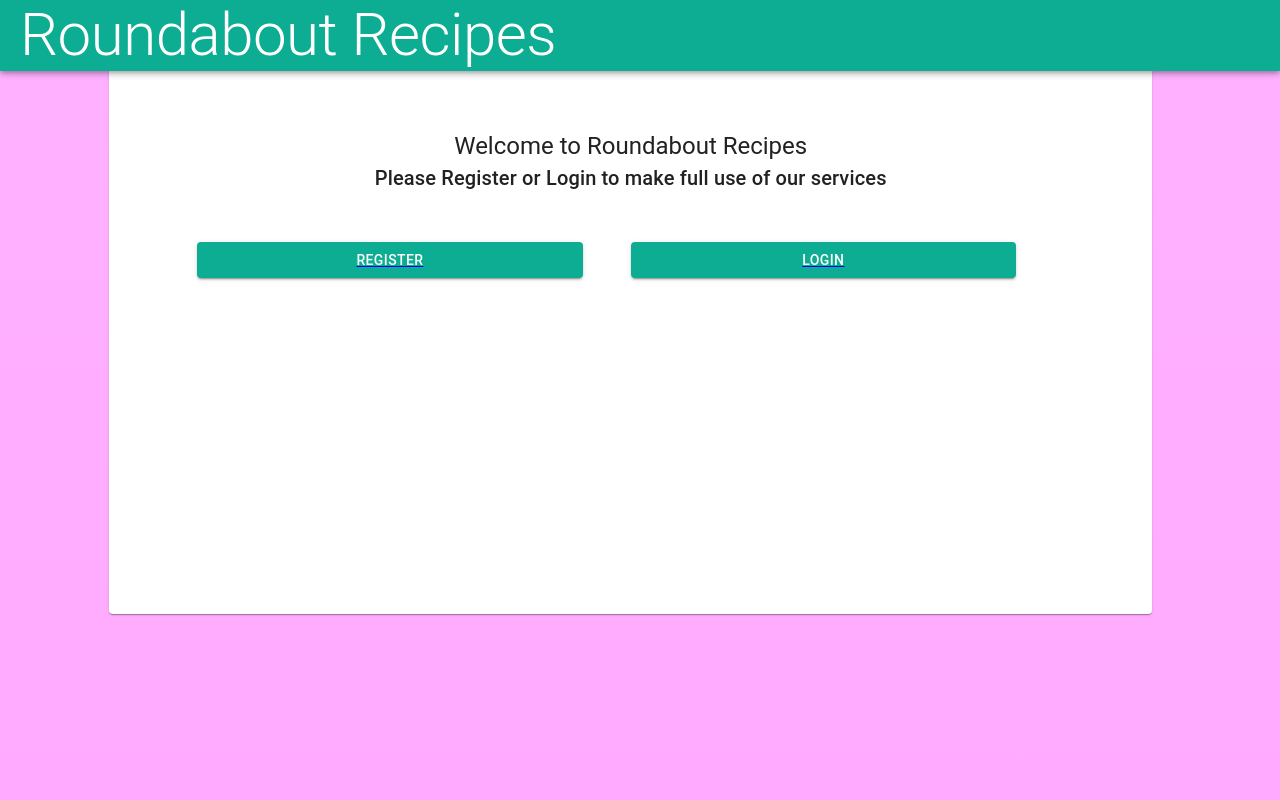
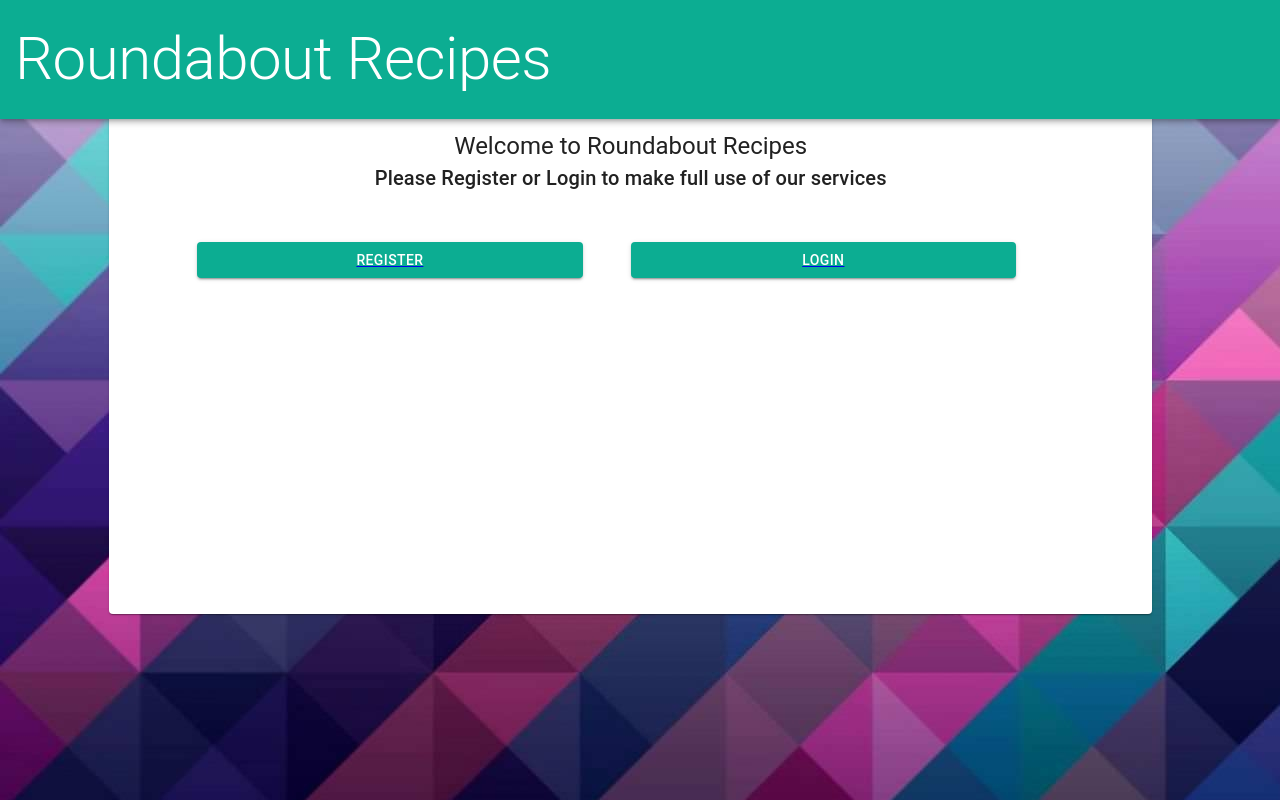
Before and after one commit to shailendraRamlogan/roundaboutRecipes, a React (Create React App) app in the folder client/: page /searchpage in a window 1280 px wide. Built offline with nearby package versions, Linux system fonts and the light colour scheme.

Commit message:
css changes

```diff
--- a/client/public/index.css
+++ b/client/public/index.css
@@ -1,5 +1,5 @@
 html{
     height: 100%;
-    background-image: linear-gradient(to top, #ffaaff 0%, #ffd1ff 500%);
+    background-image: url("appBackground.jpg");
     background-position: 'fixed'
 }
--- a/client/src/components/accountPage/recipe/styles.js
+++ b/client/src/components/accountPage/recipe/styles.js
@@ -48,6 +48,7 @@ export default makeStyles({
   },
   gridItem: {
     height: '750px',
+    minWidth: '350px',
     float: 'left',
     width: '100%',
     border: '1px solid rgba(0, 0, 0, 0.8)',
@@ -55,6 +56,7 @@ export default makeStyles({
     fontSize: '15px',
     textAlign: 'center',
     marginBottom: '5%',
+    marginLeft: '5%',
     backgroundColor: 'white',
     borderRadius: '5%',
   },
--- a/client/src/components/accountPage/savedRecipeLayout/styles.js
+++ b/client/src/components/accountPage/savedRecipeLayout/styles.js
@@ -48,6 +48,7 @@ export default makeStyles({
   },
   gridItem: {
     height: '750px',
+    minWidth: '350px',
     float: 'left',
     width: '100%',
     border: '1px solid rgba(0, 0, 0, 0.8)',
--- a/client/src/components/recipes/recipe/styles.js
+++ b/client/src/components/recipes/recipe/styles.js
@@ -63,6 +63,7 @@ export default makeStyles({
   },
   gridItem: {
     maxHeight: '750px',
+    minWidth: '350px',
     float: 'left',
     maxWidth: '80%',
     border: '1px solid rgba(0, 0, 0, 0.8)',
--- a/client/src/components/recipes/styles.js
+++ b/client/src/components/recipes/styles.js
@@ -12,9 +12,9 @@ export default makeStyles((theme) => ({
     textAlign: 'center',
   },
   paper: {
-    marginLeft: '8%',
+    marginLeft: '5%',
     marginTop: '5%',
-    width: '80%',
+    width: '90%',
     padding: theme.spacing(2),
   },
   page: {
--- a/client/src/styles.js
+++ b/client/src/styles.js
@@ -22,7 +22,13 @@ export default makeStyles(() => ({
         backgroundColor: '#0cad92',
       },
       heading: {
-        paddingLeft: '20px',
+        overflow: 'hidden',
+        textOverflow: 'ellipsis',
+        wordWrap: 'break-word',
+        display: 'block',
+        lineHeight: '2em',
+        maxHeight: '5em',
+        paddingLeft: '15px',
         color: 'white',
       },
       menu: {
@@ -46,9 +52,10 @@ export default makeStyles(() => ({
         }
       },
       menuList: {
-        marginLeft: '-8px',
+        marginLeft: '-10px',
         listStyleType: 'none',
         padding: '0',
+        paddingRight: '10px',
         overflow: 'hidden',
         backgroundColor: '#0ABDA0',
         position: 'fixed',
```
Also changed, not shown: client/public/appBackground.jpg (added), client/src/components/landingPage/styles.js (indentation only).
